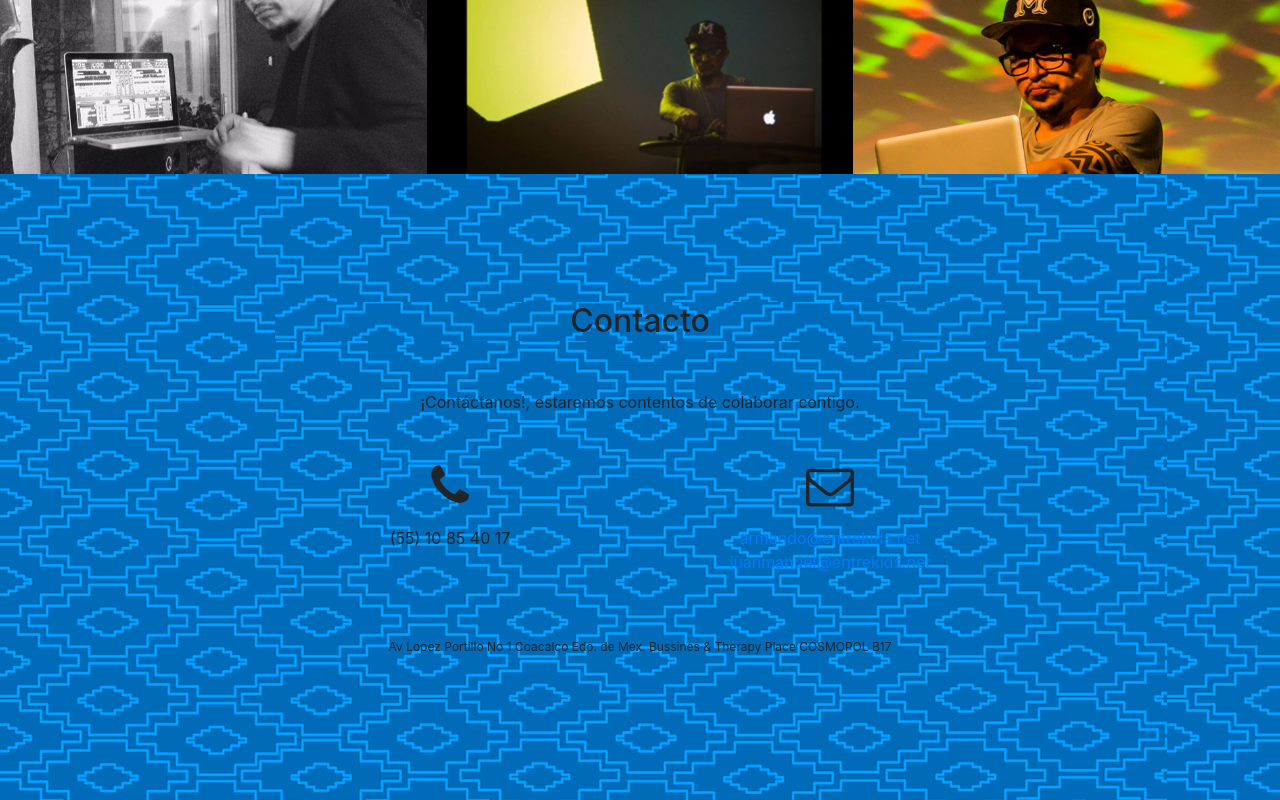
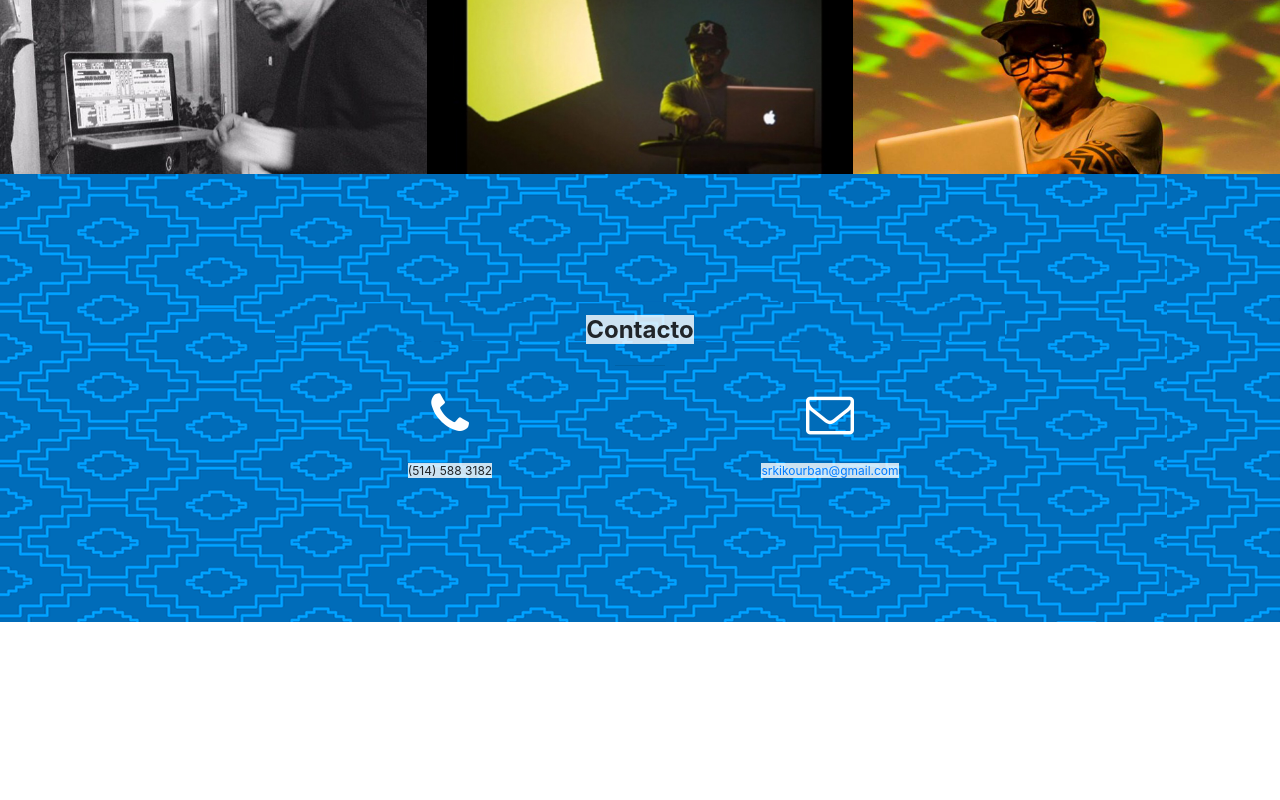
Before and after one commit to kikourban/kikourban, a website with bundled scripts: page index.html in a window 1280 px wide. Shown: the part 2352-3152 px from the top of the page. After the commit the page ends 2974 px from the top, so only its background shows below. Built offline with nearby package versions, Linux system fonts and the light colour scheme.

Commit message:
esewey ( ''

```diff
--- a/css/creative.css
+++ b/css/creative.css
@@ -3,6 +3,18 @@
   width: 100%;
   height: 100%;
 }
+
+.fa-phone:before {
+    content: "\f095";
+    color: #fff;
+}
+
+.fa-envelope-o:before {
+    content: "\f003";
+        color: #fff;
+
+}
+
 
 body {
   font-family: 'Merriweather', 'Helvetica Neue', Arial, sans-serif;
--- a/index.html
+++ b/index.html
@@ -229,34 +229,28 @@
       <div class="container">
         <div class="row">
           <div class="col-lg-8 mx-auto text-center">
-            <h2 class="section-heading">Contacto</h2>
-</h2>
+            <h2 class="section-heading"><sub><b>Contacto</sub></h2>
+</b></h2>
             <hr class="my-4">
-            <p class="mb-5">¡Contáctanos!, estaremos contentos de colaborar contigo.
-        </p>
+           <!-- <p class="mb-5">¡Contáctanos!, estaremos contentos de colaborar contigo.
+        </p>-->
           </div>
         </div>
         <div class="row">
           <div class="col-lg-4 ml-auto text-center">
             <i class="fa fa-phone fa-3x mb-3 sr-contact"></i>
-            <p>(55) 10 85 40 17
-            </p>
+            <p><sub>(514) 588 3182
+            </sub></p>
 
           </div>
           <div class="col-lg-4 mr-auto text-center">
             <i class="fa fa-envelope-o fa-3x mb-3 sr-contact"></i>
-            <p>
-              <a href="mailto:armando@entrekids.net">armando@entrekids.net
-              <a href="mailto:juanmanuel@entrekids.net">juanmanuel@entrekids.net
-
-</a>
+            <p><sub>
+              <a href="mailto:srkikourban@gmail.com">srkikourban@gmail.com
+</a></sub>
 </div>
 </p>
 <br><br><br><br>
-          <div class="col-lg-8 mx-auto text-center">
-
-            <p class="mb-5"> <p style = "font-size:12px" >Av Lopez Portillo No 1 Coacalco Edo. de Mex. Bussines &amp; Therapy Place COSMOPOL B17
-</div>
 </p>
 
 
```
